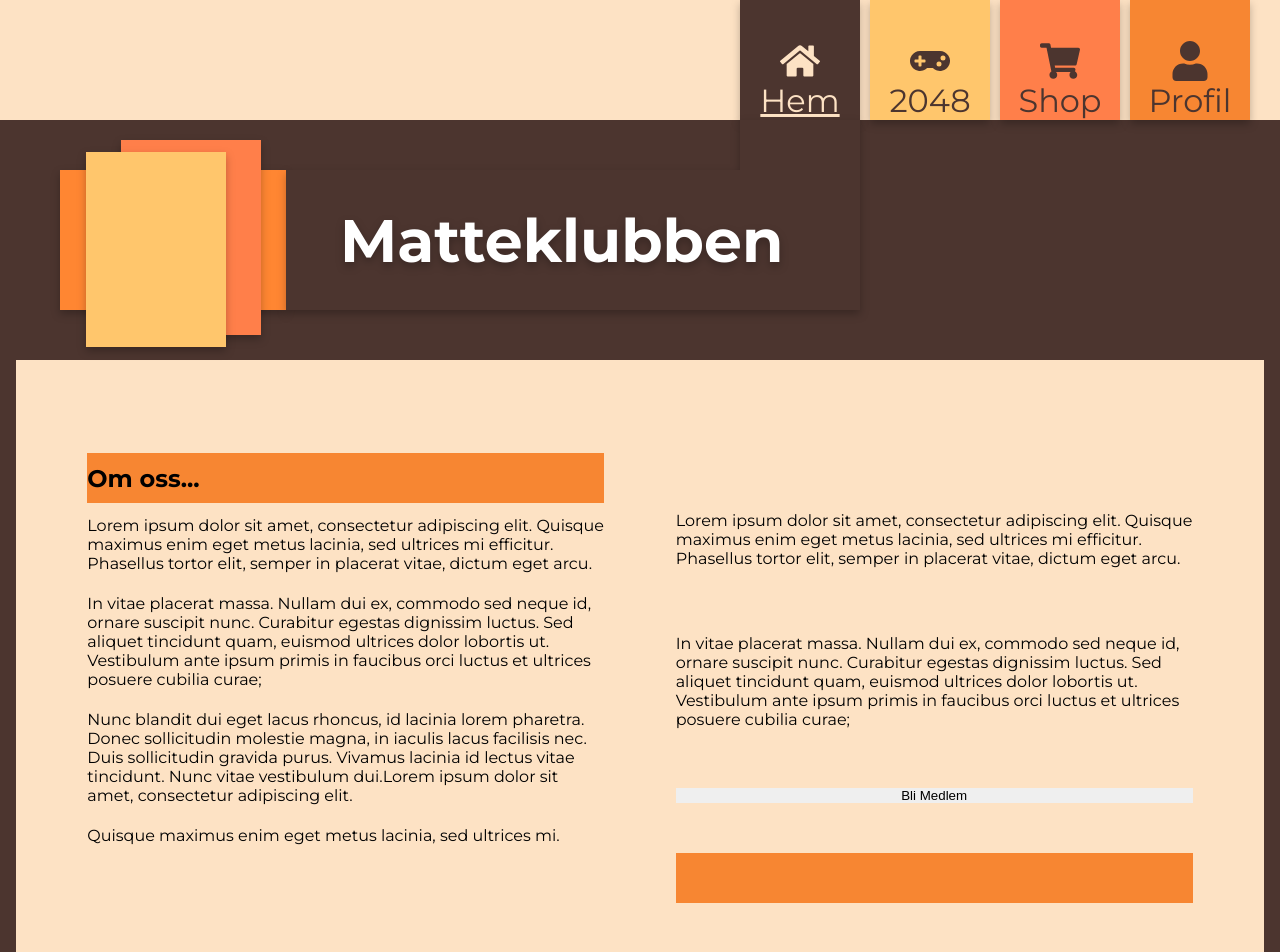
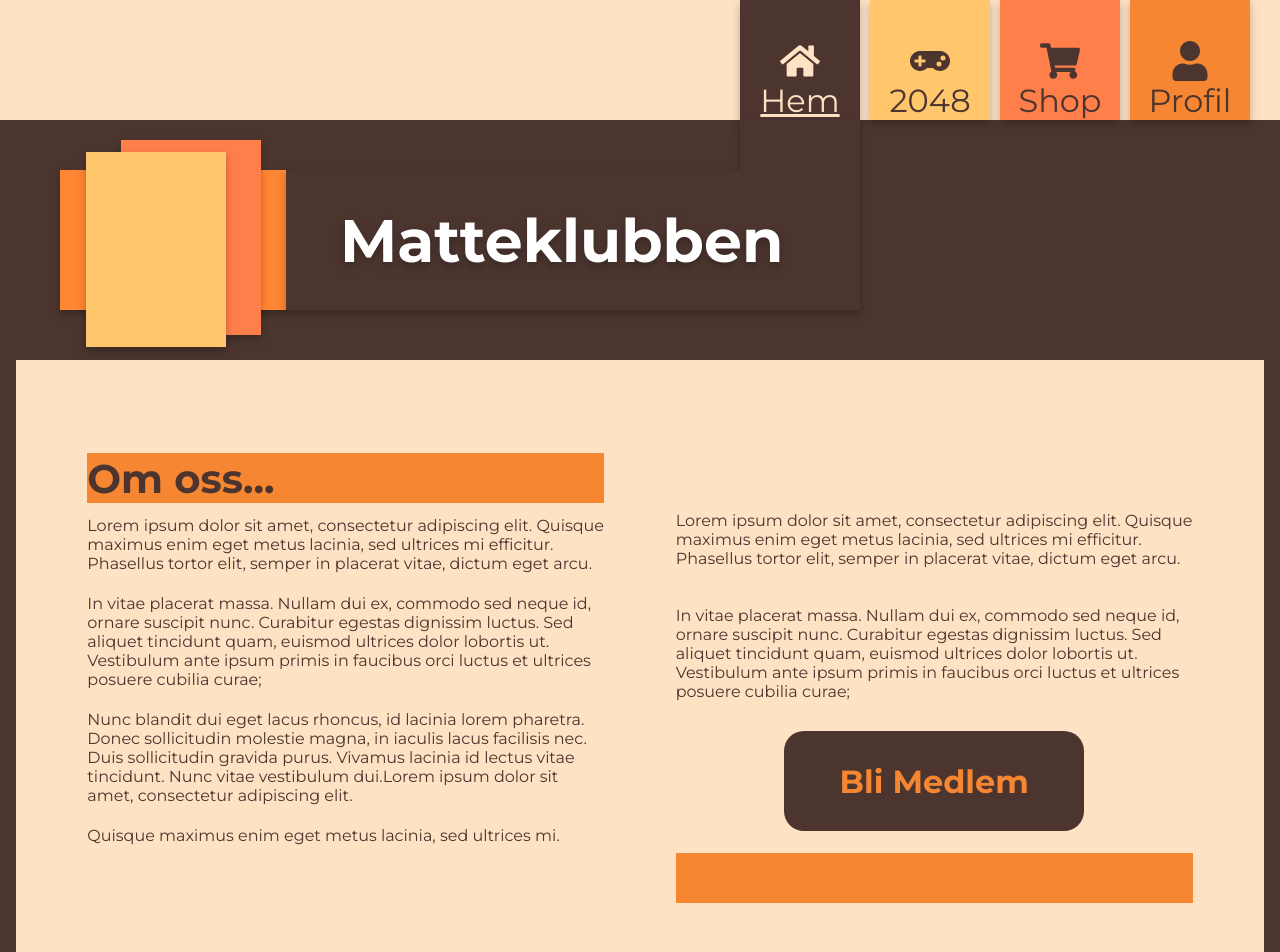
Before and after one commit to SamuelMeijer/examination-project-extended, a React (Create React App) app in the folder frontend/: page /home in a window 1280 px wide. Shown: the top 952 px of the page. Built offline with nearby package versions, Linux system fonts and the light colour scheme.

Commit message:
Adding StyledButton-component

```diff
--- /dev/null
+++ b/frontend/src/components/StyledButton/StyledButton.tsx
@@ -0,0 +1,24 @@
+import React, { CSSProperties } from "react";
+import Styles from "./styledButton.module.css";
+
+interface ButtonProps {
+  textInput: string;
+  colorInput: string;
+}
+
+// TODO: ADD NAVIGATION FUNCTIONALITY
+export default function StyledButton({ textInput, colorInput }: ButtonProps) {
+  const dynamicColor: CSSProperties = {
+    color: colorInput,
+  };
+
+  return (
+    <button
+      value={textInput}
+      className={Styles.buttonStyle}
+      style={dynamicColor}
+    >
+      {textInput}
+    </button>
+  );
+}
--- /dev/null
+++ b/frontend/src/components/StyledButton/styledButton.module.css
@@ -0,0 +1,21 @@
+
+.buttonStyle {
+    width: 300px;
+    height: 100px;
+
+    border-radius: 20px;
+
+    background-color: #4C352F;
+
+    font-family: 'Montserrat', sans-serif;
+    font-size: 2rem;
+    font-weight: 700;
+
+    display: flex;
+    align-items: center;
+    justify-content: center;
+
+    align-self: center;
+
+    cursor: pointer;
+}
--- a/frontend/src/pages/Home/Home.tsx
+++ b/frontend/src/pages/Home/Home.tsx
@@ -1,5 +1,7 @@
 import React from "react";
 import Styles from "./home.module.css";
+
+import StyledButton from "../../components/StyledButton/StyledButton";
 
 export default function Home() {
   return (
@@ -44,7 +46,7 @@ export default function Home() {
             ipsum primis in faucibus orci luctus et ultrices posuere cubilia
             curae;
           </p>
-          <button>Bli Medlem</button>
+          <StyledButton textInput="Bli Medlem" colorInput="#F78632" />
           <div className={Styles.colorDivider} />
         </div>
       </section>
@@ -89,7 +91,7 @@ export default function Home() {
             ipsum primis in faucibus orci luctus et ultrices posuere cubilia
             curae;
           </p>
-          <button>Bli Medlem</button>
+          <StyledButton textInput="Spela 2048" colorInput="#FFC66C" />
           <div className={Styles.colorDivider} />
         </div>
       </section>
@@ -134,7 +136,7 @@ export default function Home() {
             ipsum primis in faucibus orci luctus et ultrices posuere cubilia
             curae;
           </p>
-          <button>Bli Medlem</button>
+          <StyledButton textInput="Visa Shop" colorInput="#FF7F4A" />
           <div className={Styles.colorDivider} />
         </div>
       </section>
--- a/frontend/src/pages/Home/home.module.css
+++ b/frontend/src/pages/Home/home.module.css
@@ -15,9 +15,16 @@
     align-items: center;
 }
 
+.contentBoxContainer h2 {
+    font-size: 40px;
+    font-weight: 700;
+    color: #4C352F;
+}
+
 .contentBoxContainer p {
     font-size: 1rem;
     padding: 0.5rem 0;
+    color: #4C352F;
 }
 
 .innerContentContainer {
```
